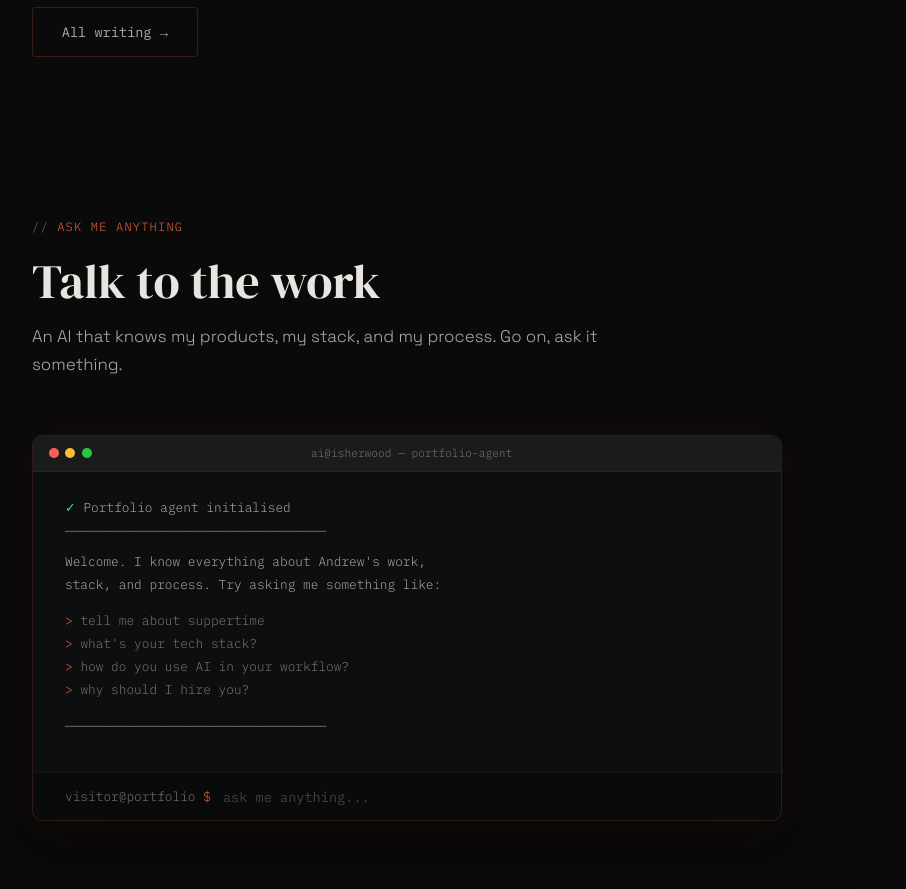
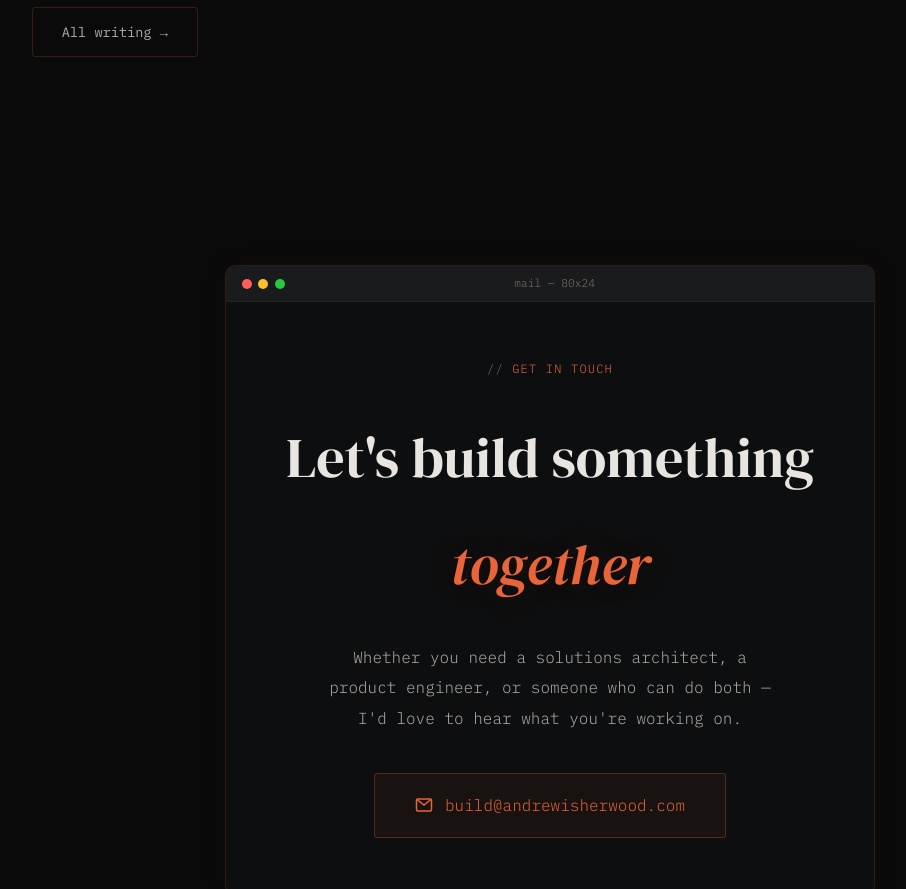
Before and after one commit to andrewisherwood/andrewisherwood.com, a website: page index.html in a window 1280 px wide. Shown: the part 5080-5969 px from the top of the page, without its empty margins (90-996 px from the left). Drawn offline with Linux system fonts and the light colour scheme.

Commit message:
fix: hide Ask Me Anything terminal while /api/chat is down

```diff
--- a/index.html
+++ b/index.html
@@ -412,8 +412,8 @@
 </section>
 <!-- WRITING_SECTION_END -->
 
-<!-- INTERACTIVE TERMINAL -->
-<section id="terminal" style="padding: 5rem 0;">
+<!-- INTERACTIVE TERMINAL — hidden until /api/chat is fixed (returns 502) and re-scoped for client work -->
+<section id="terminal" style="padding: 5rem 0;" hidden>
   <div class="container">
     <div class="section-label">Ask Me Anything</div>
     <h2 class="section-title" style="margin-bottom:0.8rem;">Talk to the work</h2>
```
